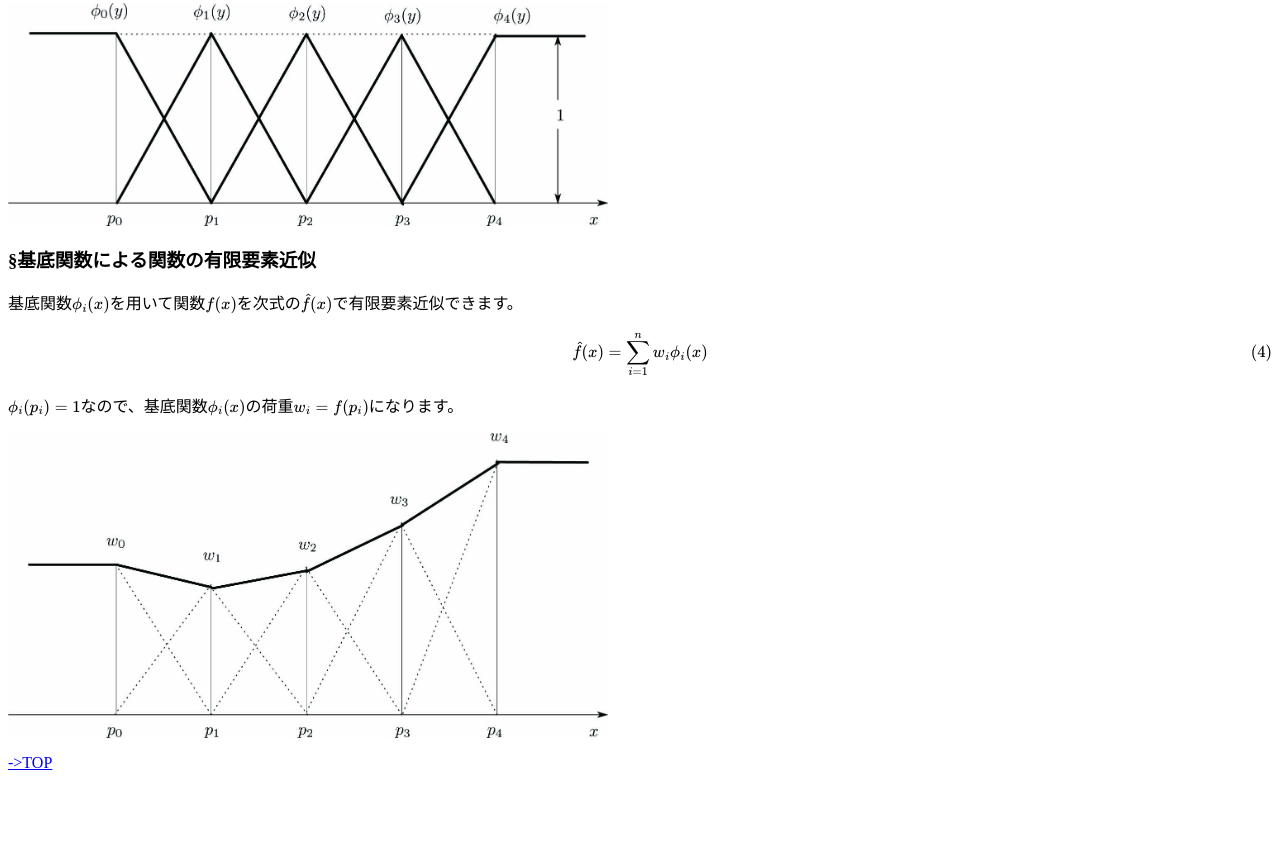
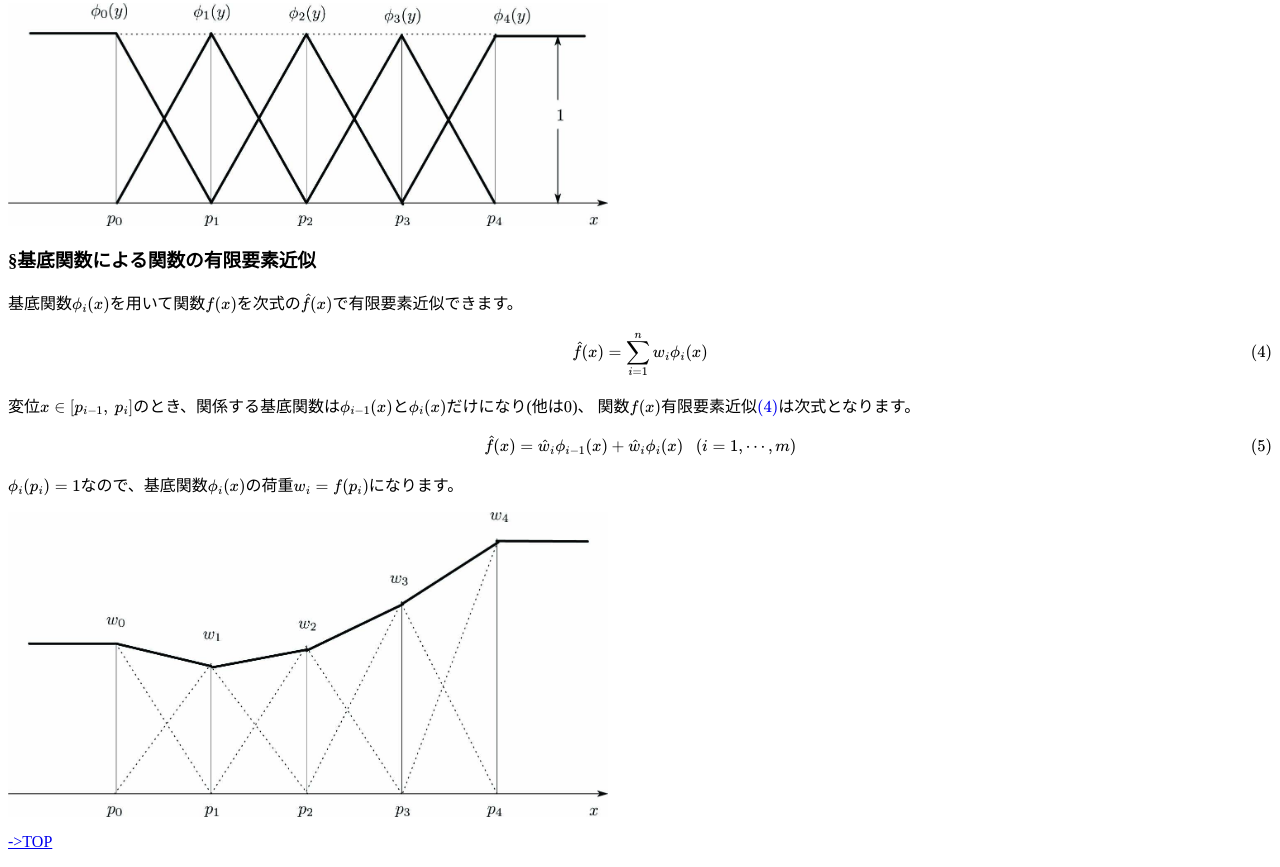
Before and after one commit to AoyamaKohbo/BasisFuncApprox, a plain HTML site: page index.html in a window 1280 px wide. Shown: the part 835-1702 px from the top of the page. Before the commit the page ends 1623 px from the top, so only its background shows below. Drawn offline with nearby package versions, Linux system fonts and the light colour scheme; some packages are replaced by stand-ins of ours.

Commit message:
Add files via upload

```diff
--- a/index.html
+++ b/index.html
@@ -70,6 +70,11 @@
       \hat f(x) = \sum_{i=1}^n  w_i\phi_i(x) \label{eq:ApproXFunc}
     \end{align}
 
+    <p>変位\(x \in [p_{i-1},~p_{i}]\)のとき、関係する基底関数は\(\phi_{i-1}(x)\)と\(\phi_i(x)\)だけになり(他は\(0\))、
+      関数\(f(x)\)有限要素近似\eqref{eq:ApproXFunc}は次式となります。</p>
+    \begin{align}
+      \hat f(x) = \hat w_i\phi_{i-1}(x) + \hat w_i\phi_i(x)~~~(i=1,\cdots,m) \label{eq:Func_eta2}
+    \end{align}
     <p>\(\phi_i(p_i)=1\)なので、基底関数\(\phi_i(x)\)の荷重\(w_i=f(p_i)\)になります。</p>
     <img src="DispAppFunc.jpg" width=600px>
 
```
